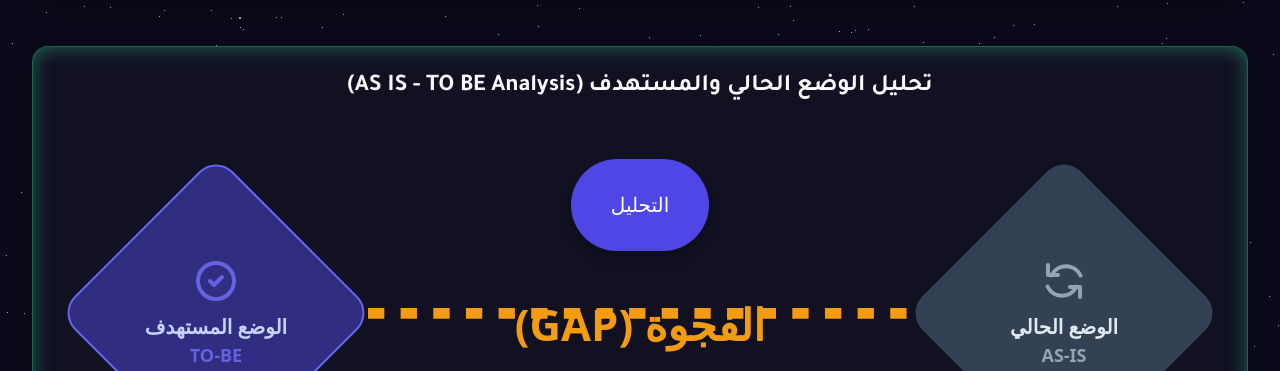
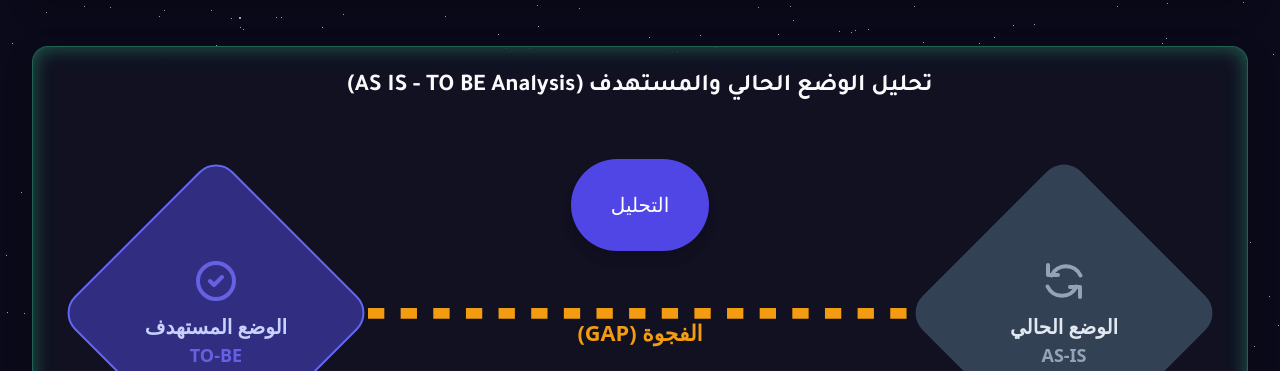
Before and after one commit to MonicaRe18/Methodology-Sure-Step--Paradise, a plain HTML site: page index.html in a window 1280 px wide. Shown: the part 429-800 px from the top of the page. Drawn offline with nearby package versions, Linux system fonts and the light colour scheme.

Commit message:
Update index.html

```diff
--- a/index.html
+++ b/index.html
@@ -262,7 +262,7 @@
                     </div>
                     <div class="flex-grow flex flex-col items-center gap-2 w-full md:w-auto px-8">
                         <div class="animated-item" style="animation-delay: 0.4s;"><div class="bg-indigo-600 text-white py-8 px-10 rounded-full shadow-lg text-xl">التحليل</div></div>
-                        <div class="animated-item w-full" style="animation-delay: 0.6s;"><svg viewBox="0 0 100 20" class="w-full h-auto"><line x1="0" y1="10" x2="100" y2="10" stroke="#f39c12" stroke-width="2" stroke-dasharray="3 3"/><text x="50" y="15" text-anchor="middle" font-size="8" fill="#f39c12" font-weight="bold">الفجوة (GAP)</text></svg></div>
+                        <div class="animated-item w-full" style="animation-delay: 0.6s;"><svg viewBox="0 0 100 20" class="w-full h-auto"><line x1="0" y1="10" x2="100" y2="10" stroke="#f39c12" stroke-width="2" stroke-dasharray="3 3"/><text x="50" y="15" text-anchor="middle" font-size="4" fill="#f39c12" font-weight="bold">الفجوة (GAP)</text></svg></div>
                         <div class="animated-item" style="animation-delay: 0.8s;"><div class="bg-pink-600 text-white py-8 px-10 rounded-full shadow-lg text-xl">الحلول</div></div>
                     </div>
                     <div class="animated-item text-center flex-shrink-0 as-is-tobe-card" style="animation-delay: 1s;">
```
